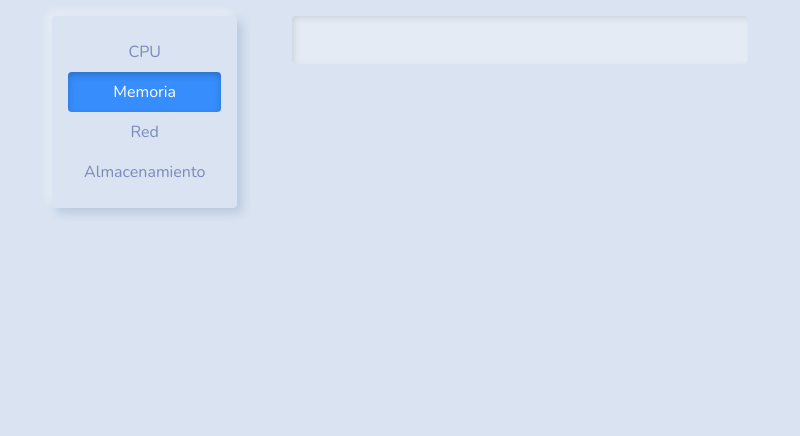
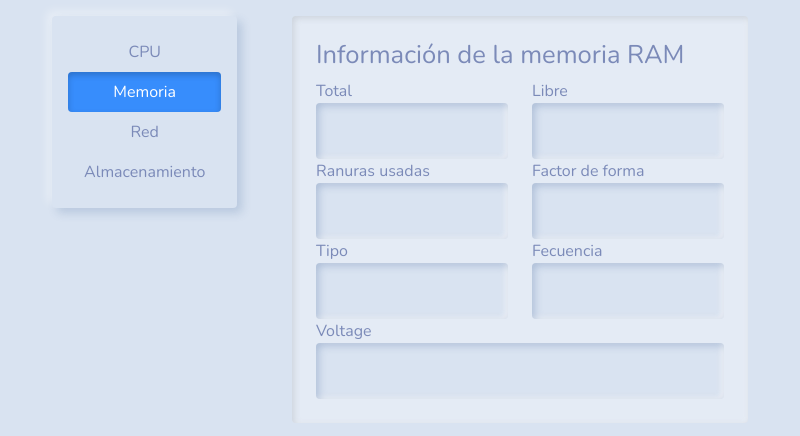
Before and after one commit to HugoLuna5/PerformanceApp, an Electron app: page src/views/index.html in a window 800 px wide. Both pictures are taken after a click on the tab "Memoria". Drawn offline with nearby package versions, Linux system fonts and the light colour scheme; no server answers.

Commit message:
Added module to show memory info

```diff
--- a/src/main.js
+++ b/src/main.js
@@ -74,7 +74,9 @@ function getInfo() {
   si.cpu()
     .then((cpuInfo) => {
       cpuInfoOsu.usage().then((cpuPercentage) => {
+        si.memLayout().then((memInfo) => {
           var data = {
+            memory: memInfo,
             ram: ram,
             free: freeRam,
             cpu: cpuInfo,
@@ -86,6 +88,7 @@ function getInfo() {
           };
 
           indexWindow.webContents.send("data", data);
+        });
       });
     })
     .catch((error) => console.error(error));
--- a/src/views/index.html
+++ b/src/views/index.html
@@ -215,9 +215,110 @@
 
             <div
               class="tab-pane fade"
-              id="v-pills-profile"
+              id="v-pills-memoria"
               role="tabpanel"
-              aria-labelledby="v-pills-profile-tab"
+              aria-labelledby="v-pills-memoria-tab"
+            >
+              <h3>Información de la memoria RAM</h3>
+
+              <div class="row">
+                <div class="col">
+                  <div class="form-group">
+                    <label for="totalRam">Total</label>
+                    <input
+                      type="text"
+                      name="totalRam"
+                      id="totalRam"
+                      disabled
+                      class="form-control"
+                    />
+                  </div>
+                </div>
+                <div class="col">
+                  <div class="form-group">
+                    <label for="freeRam">Libre</label>
+                    <input
+                      type="text"
+                      name="freeRam"
+                      id="freeRam"
+                      disabled
+                      class="form-control"
+                    />
+                  </div>
+                </div>
+              </div>
+
+              <div class="row">
+                <div class="col">
+                  <div class="form-group">
+                    <label for="sizeDimsRam">Ranuras usadas</label>
+                    <input
+                      type="text"
+                      name="sizeDimsRam"
+                      id="sizeDimsRam"
+                      disabled
+                      class="form-control"
+                    />
+                  </div>
+                </div>
+                <div class="col">
+                  <div class="form-group">
+                    <label for="formFactor">Factor de forma</label>
+                    <input
+                      type="text"
+                      name="formFactor"
+                      id="formFactor"
+                      disabled
+                      class="form-control"
+                    />
+                  </div>
+                </div>
+              </div>
+
+              <div class="row">
+                <div class="col">
+                  <div class="form-group">
+                    <label for="typeRam">Tipo</label>
+                    <input
+                      type="text"
+                      name="typeRam"
+                      id="typeRam"
+                      disabled
+                      class="form-control"
+                    />
+                  </div>
+                </div>
+                <div class="col">
+                  <div class="form-group">
+                    <label for="frequencyRam">Fecuencia</label>
+                    <input
+                      type="text"
+                      name="frequencyRam"
+                      id="frequencyRam"
+                      disabled
+                      class="form-control"
+                    />
+                  </div>
+                </div>
+              </div>
+
+              <div class="form-group">
+                <label for="voltageConfigured">Voltage</label>
+                <input
+                  type="text"
+                  name="voltageConfigured"
+                  id="voltageConfigured"
+                  disabled
+                  class="form-control"
+                />
+              </div>
+            </div>
+
+            <div
+              class="tab-pane fade"
+              id="v-pills-xd"
+              role="tabpanel"
+              aria-labelledby="v-pills-xd-tab"
             >
               ...
             </div>
@@ -245,6 +346,15 @@
       let level2 = document.getElementById("level2");
       let level3 = document.getElementById("level3");
 
+      //Memoria
+      let totalRam = document.getElementById("totalRam");
+      let freeRam = document.getElementById("freeRam");
+      let sizeDimsRam = document.getElementById("sizeDimsRam");
+      let formFactor = document.getElementById("formFactor");
+      let typeRam = document.getElementById("typeRam");
+      let frequencyRam = document.getElementById("frequencyRam");
+      let voltageConfigured = document.getElementById("voltageConfigured");
+
       ipcRenderer.on("data", (event, info) => {
         console.log(info);
         nombreCPU.value = info.cpu.manufacturer + " " + info.cpu.brand;
@@ -257,6 +367,15 @@
         l1inst.value = formatBytes(info.cpu.cache.l1i);
         level2.value = formatBytes(info.cpu.cache.l2);
         level3.value = formatBytes(info.cpu.cache.l3);
+
+        //Memoria
+        totalRam.value = info.ram;
+        freeRam.value = info.free;
+        sizeDimsRam.value = info.memory.length;
+        formFactor.value = info.memory[0].formFactor;
+        typeRam.value = info.memory[0].partNum;
+        frequencyRam.value = info.memory[0].clockSpeed + " MHz";
+        voltageConfigured.value = info.memory[0].voltageConfigured;
 
         var speedData = {
           labels: ["0s", "10s", "20s", "30s", "40s", "50s", "60s"],
```
Lines whose indentation alone changed are shown as unchanged.
